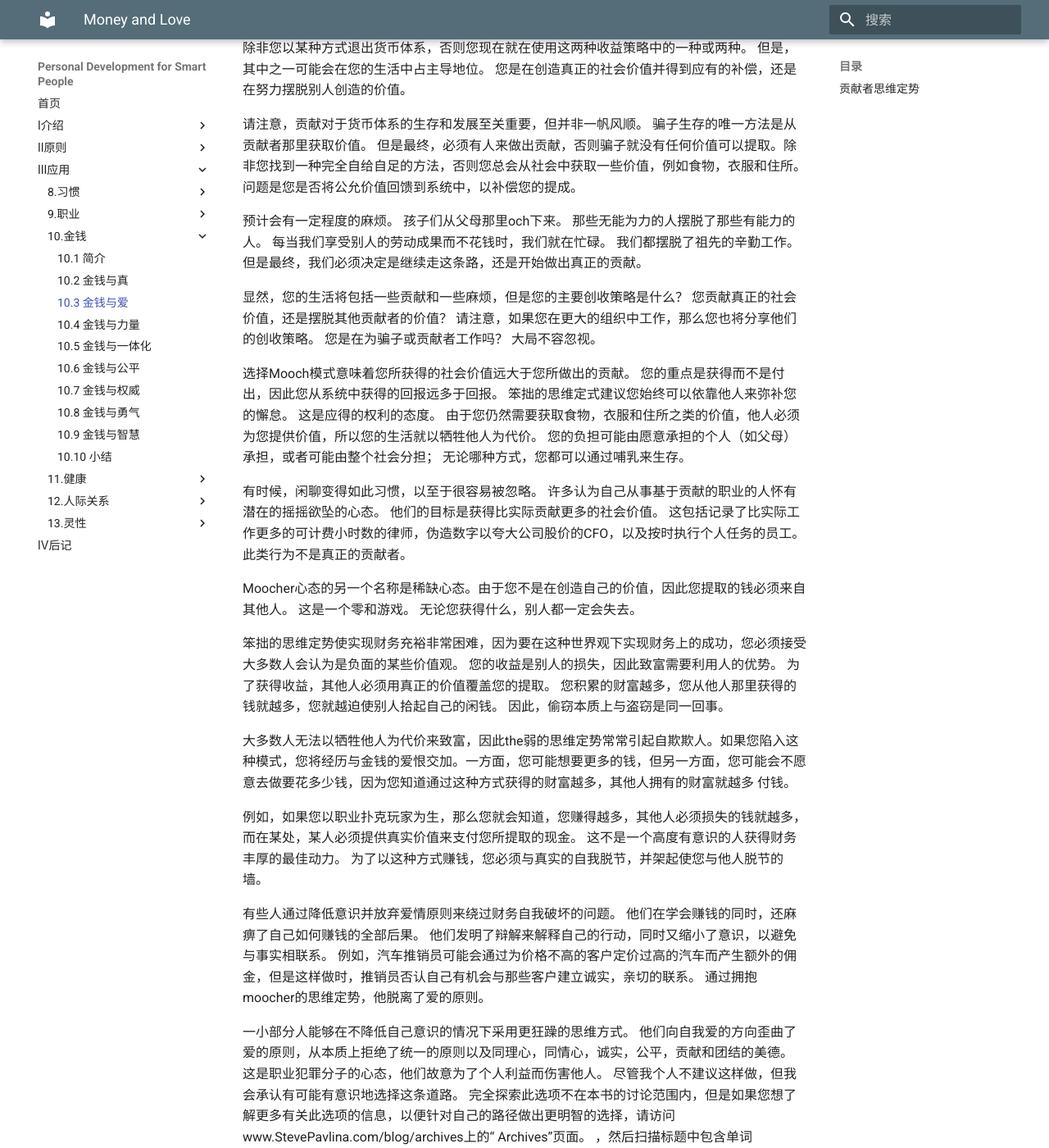
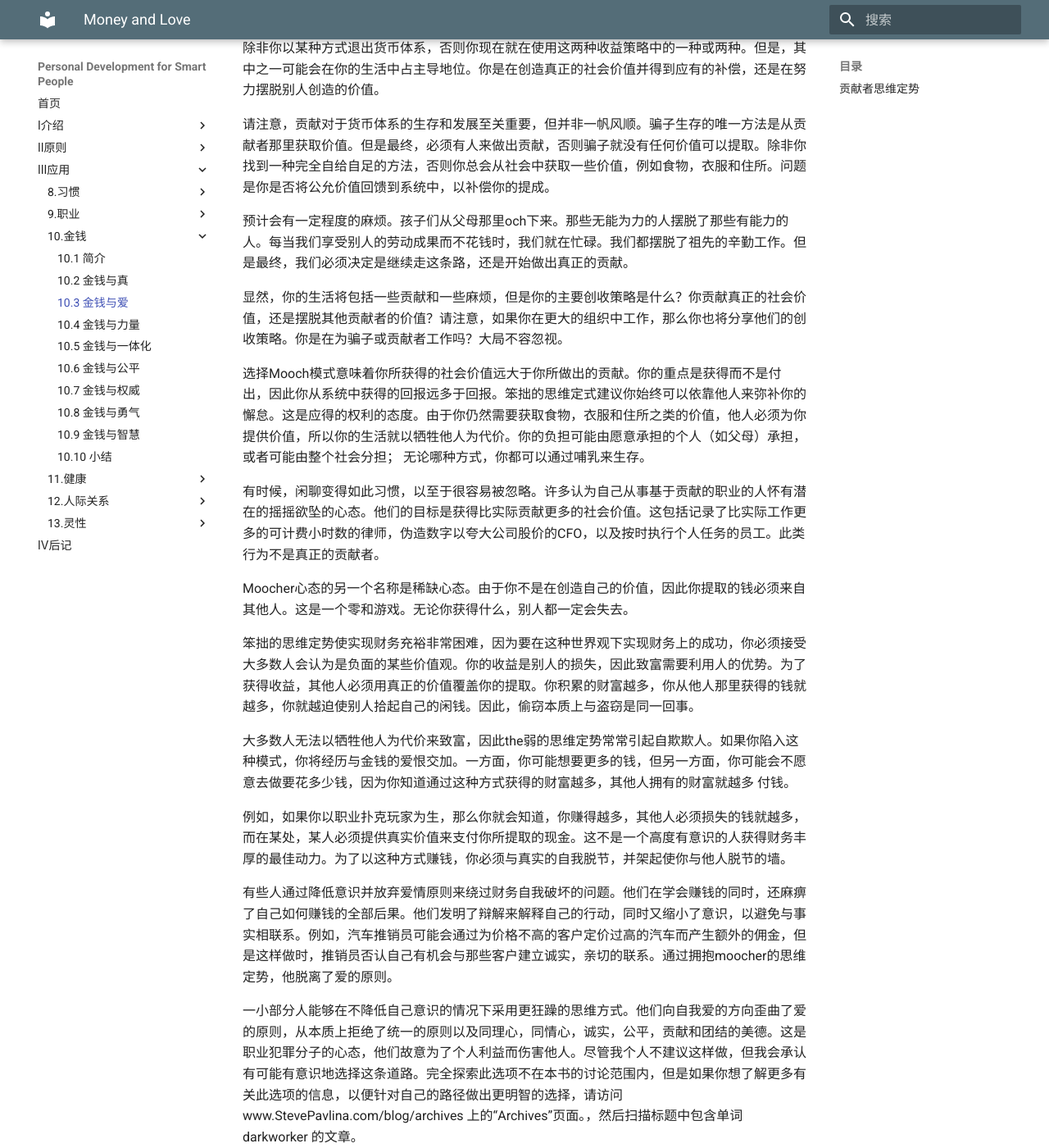
Before and after one commit to wtsnwei/pdsp, an MkDocs documentation site: the page built from docs/3.Application/10.money/02.money-and-love.md, in a window 1280 px wide and 1400 px high, scrolled down 527 px. Shown: the whole window at 82% size. Built offline with MkDocs 1.6.1 and Material for MkDocs 9.7.7, drawn with Linux system fonts in a browser that asks for light colours; some of the changed text lies outside the part shown.

Commit message:
校对完了《money and truth》这一节

```diff
--- a/docs/3.Application/10.money/02.money-and-love.md
+++ b/docs/3.Application/10.money/02.money-and-love.md
@@ -7,67 +7,67 @@ date:       2021-03-15
 
 有两种基本的赚钱方式：
 
-1. 做出有意义的社会贡献，并获得与您贡献的社会价值相称的付款。
+1. 做出有意义的社会贡献，并获得与你贡献的社会价值相称的付款。
 2. 利用市场效率低下的优势，在不产生任何实质价值的情况下提取资金。
 
-第一种选择包括找到一份工作并执行有用的工作，经营提供有价值的产品或服务的企业，转售具有附加值的物品或投资于这些商店中的任何一个。 第二种选择包括赌博，乞讨，犯罪活动，购买和转售无附加值的物品或投资其中任何一项。
+第一种选择包括找到一份工作并执行有用的工作，经营提供有价值的产品或服务的企业，转售具有附加值的物品或投资于这些商店中的任何一个。第二种选择包括赌博，乞讨，犯罪活动，购买和转售无附加值的物品或投资其中任何一项。
 
 这是标记这两种策略的另一种方法：
 
 1. 贡献
-2.  讨要（mooch）
+2. 讨要（mooch）
 
-除非您以某种方式退出货币体系，否则您现在就在使用这两种收益策略中的一种或两种。 但是，其中之一可能会在您的生活中占主导地位。 您是在创造真正的社会价值并得到应有的补偿，还是在努力摆脱别人创造的价值。
+除非你以某种方式退出货币体系，否则你现在就在使用这两种收益策略中的一种或两种。但是，其中之一可能会在你的生活中占主导地位。你是在创造真正的社会价值并得到应有的补偿，还是在努力摆脱别人创造的价值。
 
-请注意，贡献对于货币体系的生存和发展至关重要，但并非一帆风顺。 骗子生存的唯一方法是从贡献者那里获取价值。 但是最终，必须有人来做出贡献，否则骗子就没有任何价值可以提取。除非您找到一种完全自给自足的方法，否则您总会从社会中获取一些价值，例如食物，衣服和住所。 问题是您是否将公允价值回馈到系统中，以补偿您的提成。
+请注意，贡献对于货币体系的生存和发展至关重要，但并非一帆风顺。骗子生存的唯一方法是从贡献者那里获取价值。但是最终，必须有人来做出贡献，否则骗子就没有任何价值可以提取。除非你找到一种完全自给自足的方法，否则你总会从社会中获取一些价值，例如食物，衣服和住所。问题是你是否将公允价值回馈到系统中，以补偿你的提成。
 
-预计会有一定程度的麻烦。 孩子们从父母那里och下来。 那些无能为力的人摆脱了那些有能力的人。 每当我们享受别人的劳动成果而不花钱时，我们就在忙碌。 我们都摆脱了祖先的辛勤工作。 但是最终，我们必须决定是继续走这条路，还是开始做出真正的贡献。
+预计会有一定程度的麻烦。孩子们从父母那里och下来。那些无能为力的人摆脱了那些有能力的人。每当我们享受别人的劳动成果而不花钱时，我们就在忙碌。我们都摆脱了祖先的辛勤工作。但是最终，我们必须决定是继续走这条路，还是开始做出真正的贡献。
 
-显然，您的生活将包括一些贡献和一些麻烦，但是您的主要创收策略是什么？ 您贡献真正的社会价值，还是摆脱其他贡献者的价值？ 请注意，如果您在更大的组织中工作，那么您也将分享他们的创收策略。 您是在为骗子或贡献者工作吗？ 大局不容忽视。
+显然，你的生活将包括一些贡献和一些麻烦，但是你的主要创收策略是什么？你贡献真正的社会价值，还是摆脱其他贡献者的价值？请注意，如果你在更大的组织中工作，那么你也将分享他们的创收策略。你是在为骗子或贡献者工作吗？大局不容忽视。
 
-选择Mooch模式意味着您所获得的社会价值远大于您所做出的贡献。 您的重点是获得而不是付出，因此您从系统中获得的回报远多于回报。 笨拙的思维定式建议您始终可以依靠他人来弥补您的懈怠。 这是应得的权利的态度。 由于您仍然需要获取食物，衣服和住所之类的价值，他人必须为您提供价值，所以您的生活就以牺牲他人为代价。 您的负担可能由愿意承担的个人（如父母）承担，或者可能由整个社会分担； 无论哪种方式，您都可以通过哺乳来生存。
+选择Mooch模式意味着你所获得的社会价值远大于你所做出的贡献。你的重点是获得而不是付出，因此你从系统中获得的回报远多于回报。笨拙的思维定式建议你始终可以依靠他人来弥补你的懈怠。这是应得的权利的态度。由于你仍然需要获取食物，衣服和住所之类的价值，他人必须为你提供价值，所以你的生活就以牺牲他人为代价。你的负担可能由愿意承担的个人（如父母）承担，或者可能由整个社会分担； 无论哪种方式，你都可以通过哺乳来生存。
 
-有时候，闲聊变得如此习惯，以至于很容易被忽略。 许多认为自己从事基于贡献的职业的人怀有潜在的摇摇欲坠的心态。 他们的目标是获得比实际贡献更多的社会价值。 这包括记录了比实际工作更多的可计费小时数的律师，伪造数字以夸大公司股价的CFO，以及按时执行个人任务的员工。 此类行为不是真正的贡献者。
+有时候，闲聊变得如此习惯，以至于很容易被忽略。许多认为自己从事基于贡献的职业的人怀有潜在的摇摇欲坠的心态。他们的目标是获得比实际贡献更多的社会价值。这包括记录了比实际工作更多的可计费小时数的律师，伪造数字以夸大公司股价的CFO，以及按时执行个人任务的员工。此类行为不是真正的贡献者。
 
-Moocher心态的另一个名称是稀缺心态。由于您不是在创造自己的价值，因此您提取的钱必须来自其他人。 这是一个零和游戏。 无论您获得什么，别人都一定会失去。
+Moocher心态的另一个名称是稀缺心态。由于你不是在创造自己的价值，因此你提取的钱必须来自其他人。这是一个零和游戏。无论你获得什么，别人都一定会失去。
 
-笨拙的思维定势使实现财务充裕非常困难，因为要在这种世界观下实现财务上的成功，您必须接受大多数人会认为是负面的某些价值观。 您的收益是别人的损失，因此致富需要利用人的优势。 为了获得收益，其他人必须用真正的价值覆盖您的提取。 您积累的财富越多，您从他人那里获得的钱就越多，您就越迫使别人拾起自己的闲钱。 因此，偷窃本质上与盗窃是同一回事。
+笨拙的思维定势使实现财务充裕非常困难，因为要在这种世界观下实现财务上的成功，你必须接受大多数人会认为是负面的某些价值观。你的收益是别人的损失，因此致富需要利用人的优势。为了获得收益，其他人必须用真正的价值覆盖你的提取。你积累的财富越多，你从他人那里获得的钱就越多，你就越迫使别人拾起自己的闲钱。因此，偷窃本质上与盗窃是同一回事。
 
-大多数人无法以牺牲他人为代价来致富，因此the弱的思维定势常常引起自欺欺人。如果您陷入这种模式，您将经历与金钱的爱恨交加。一方面，您可能想要更多的钱，但另一方面，您可能会不愿意去做要花多少钱，因为您知道通过这种方式获得的财富越多，其他人拥有的财富就越多 付钱。
+大多数人无法以牺牲他人为代价来致富，因此the弱的思维定势常常引起自欺欺人。如果你陷入这种模式，你将经历与金钱的爱恨交加。一方面，你可能想要更多的钱，但另一方面，你可能会不愿意去做要花多少钱，因为你知道通过这种方式获得的财富越多，其他人拥有的财富就越多 付钱。
 
-例如，如果您以职业扑克玩家为生，那么您就会知道，您赚得越多，其他人必须损失的钱就越多，而在某处，某人必须提供真实价值来支付您所提取的现金。 这不是一个高度有意识的人获得财务丰厚的最佳动力。 为了以这种方式赚钱，您必须与真实的自我脱节，并架起使您与他人脱节的墙。
+例如，如果你以职业扑克玩家为生，那么你就会知道，你赚得越多，其他人必须损失的钱就越多，而在某处，某人必须提供真实价值来支付你所提取的现金。这不是一个高度有意识的人获得财务丰厚的最佳动力。为了以这种方式赚钱，你必须与真实的自我脱节，并架起使你与他人脱节的墙。
 
-有些人通过降低意识并放弃爱情原则来绕过财务自我破坏的问题。 他们在学会赚钱的同时，还麻痹了自己如何赚钱的全部后果。 他们发明了辩解来解释自己的行动，同时又缩小了意识，以避免与事实相联系。 例如，汽车推销员可能会通过为价格不高的客户定价过高的汽车而产生额外的佣金，但是这样做时，推销员否认自己有机会与那些客户建立诚实，亲切的联系。 通过拥抱moocher的思维定势，他脱离了爱的原则。
+有些人通过降低意识并放弃爱情原则来绕过财务自我破坏的问题。他们在学会赚钱的同时，还麻痹了自己如何赚钱的全部后果。他们发明了辩解来解释自己的行动，同时又缩小了意识，以避免与事实相联系。例如，汽车推销员可能会通过为价格不高的客户定价过高的汽车而产生额外的佣金，但是这样做时，推销员否认自己有机会与那些客户建立诚实，亲切的联系。通过拥抱moocher的思维定势，他脱离了爱的原则。
 
-一小部分人能够在不降低自己意识的情况下采用更狂躁的思维方式。 他们向自我爱的方向歪曲了爱的原则，从本质上拒绝了统一的原则以及同理心，同情心，诚实，公平，贡献和团结的美德。 这是职业犯罪分子的心态，他们故意为了个人利益而伤害他人。 尽管我个人不建议这样做，但我会承认有可能有意识地选择这条道路。 完全探索此选项不在本书的讨论范围内，但是如果您想了解更多有关此选项的信息，以便针对自己的路径做出更明智的选择，请访问www.StevePavlina.com/blog/archives上的“ Archives”页面。  ，然后扫描标题中包含单词darkworker的文章。
+一小部分人能够在不降低自己意识的情况下采用更狂躁的思维方式。他们向自我爱的方向歪曲了爱的原则，从本质上拒绝了统一的原则以及同理心，同情心，诚实，公平，贡献和团结的美德。这是职业犯罪分子的心态，他们故意为了个人利益而伤害他人。尽管我个人不建议这样做，但我会承认有可能有意识地选择这条道路。完全探索此选项不在本书的讨论范围内，但是如果你想了解更多有关此选项的信息，以便针对自己的路径做出更明智的选择，请访问 www.StevePavlina.com/blog/archives 上的“Archives”页面。，然后扫描标题中包含单词 darkworker 的文章。
 
-除非您能够完全压抑自己的良心，否则笨拙的思维定势会使财务上的充裕与有意识的生活格格不入。 这是导致您提出以下问题的思维定势：**我怎样才能得到更多的钱？**而不是 **我如何贡献更多的价值？**您变得越有意识和有爱心，就越会通过这种方式增加收入，因为您的收益是别人的损失。
-   因此，那些采用愚蠢的思维定势的人通常会屈从于财务上的自我破坏。 解决方案是压抑自己的良心或放弃笨拙的思想定型并深情地拥抱……
+除非你能够完全压抑自己的良心，否则笨拙的思维定势会使财务上的充裕与有意识的生活格格不入。这是导致你提出以下问题的思维定势：**我怎样才能得到更多的钱？**而不是 **我如何贡献更多的价值？**你变得越有意识和有爱心，就越会通过这种方式增加收入，因为你的收益是别人的损失。
+因此，那些采用愚蠢的思维定势的人通常会屈从于财务上的自我破坏。解决方案是压抑自己的良心或放弃笨拙的思想定型并深情地拥抱……
 
 
 
 #### 贡献者思维定势
 
-现在，让我们考虑一下贡献者的思维定式，它认识到赚钱的最佳方法是提供公允价值作为交换。创造真正的社会价值，并获得与该价值相称的付款。 由于市场效率低下，有时您会被少付薪水，有时您会被多付薪水，但是基本的想法是，您可以通过贡献来赚钱。
+现在，让我们考虑一下贡献者的思维定式，它认识到赚钱的最佳方法是提供公允价值作为交换。创造真正的社会价值，并获得与该价值相称的付款。由于市场效率低下，有时你会被少付薪水，有时你会被多付薪水，但是基本的想法是，你可以通过贡献来赚钱。
 
-如果您想以供款人的身份赚钱，则必须赋予社会价值，而不是个人价值。许多可能的贡献者都陷在这个概念上。 个人价值就是您所说的那样。 您可以自由决定什么对您个人有价值，是否有人同意您也无关紧要。 但是，社会价值取决于社会共识。 如果您认为自己的工作具有巨大的价值，但实际上没有人能做到，那么您的工作可能具有很高的个人价值，却没有或几乎没有社会价值。 让我重复关键点：您的收入取决于您工作的社会价值，而不是个人价值。
+如果你想以供款人的身份赚钱，则必须赋予社会价值，而不是个人价值。许多可能的贡献者都陷在这个概念上。个人价值就是你所说的那样。你可以自由决定什么对你个人有价值，是否有人同意你也无关紧要。但是，社会价值取决于社会共识。如果你认为自己的工作具有巨大的价值，但实际上没有人能做到，那么你的工作可能具有很高的个人价值，却没有或几乎没有社会价值。让我重复关键点：你的收入取决于你工作的社会价值，而不是个人价值。
 
-如果您想通过自己的努力获得收入，就必须创造社会价值。 没有解决的办法。 没有社会价值就意味着没有收入。 如果您的技能和努力与真正的社会价值的创造不符，您将无法以贡献者的身份获得大量收入。
+如果你想通过自己的努力获得收入，就必须创造社会价值。没有解决的办法。没有社会价值就意味着没有收入。如果你的技能和努力与真正的社会价值的创造不符，你将无法以贡献者的身份获得大量收入。
 
-这不是一个不公平的系统。 由于金钱是一种由集体价值支持的社会资源，因此有意义的是，您不会因为向团体提供很少或根本不重要的东西而获得高额报酬。 谚语“找到需求并满足需求”是正确的。
+这不是一个不公平的系统。由于金钱是一种由集体价值支持的社会资源，因此有意义的是，你不会因为向团体提供很少或根本不重要的东西而获得高额报酬。谚语“找到需求并满足需求”是正确的。
 
-例如，我的网站提供了相当程度的社会价值。不论您还是我将其视为个人，在财务上均无关紧要。它之所以能够成功产生收入，是因为总体的社会共识是该网站的内容很有价值。这使该站点可以产生大量收入。 如果它不提供社会价值，就没有财务潜力。
+例如，我的网站提供了相当程度的社会价值。不论你还是我将其视为个人，在财务上均无关紧要。它之所以能够成功产生收入，是因为总体的社会共识是该网站的内容很有价值。这使该站点可以产生大量收入。如果它不提供社会价值，就没有财务潜力。
 
-贡献者思维方式的另一个名称是“丰富思维方式”，它表示可以从思想和行动中创造财富。 您的个人收益反映了您所贡献的社会价值。 如果您想获得高收入，则必须贡献可观的社会价值。 您提供的社会价值越多，您可以赚到的钱就越多。 这是一种双赢的思维定势，因为您是在为他人的利益将价值投入系统中。
+贡献者思维方式的另一个名称是“丰富思维方式”，它表示可以从思想和行动中创造财富。你的个人收益反映了你所贡献的社会价值。如果你想获得高收入，则必须贡献可观的社会价值。你提供的社会价值越多，你可以赚到的钱就越多。这是一种双赢的思维定势，因为你是在为他人的利益将价值投入系统中。
 
-在贡献者的思维定势下，您会收到作为社会服务付款的款项。 您赚的钱是社会的一种说法：“以您的宝贵贡献为交换，您被授予在您选择的时候从社会中提取同等价值的权利。” 这是一件美丽的事！
+在贡献者的思维定势下，你会收到作为社会服务付款的款项。你赚的钱是社会的一种说法：“以你的宝贵贡献为交换，你被授予在你选择的时候从社会中提取同等价值的权利。” 这是一件美丽的事！
 
-收入的唯一真正限制是可以创造多少社会价值。 如果您想赚更多的钱，请发展自己的技能和才能，以促进创造许多社会价值。 专注于给予，获得将在很大程度上照顾自己。 奖励社会服务的系统已经到位，因此您所需要做的就是将服务插入现有市场。
+收入的唯一真正限制是可以创造多少社会价值。如果你想赚更多的钱，请发展自己的技能和才能，以促进创造许多社会价值。专注于给予，获得将在很大程度上照顾自己。奖励社会服务的系统已经到位，因此你所需要做的就是将服务插入现有市场。
 
-从社会贡献中获得收入是非常积极的经历。 因此，它不会像moocher的思维定势那样降低您的意识。 通过贡献者的思维定势，财富和意识就不会冲突。 实际上，它们之间的协同作用非常好，尤其是如果您将部分收入再投资用于扩大供款时。
+从社会贡献中获得收入是非常积极的经历。因此，它不会像moocher的思维定势那样降低你的意识。通过贡献者的思维定势，财富和意识就不会冲突。实际上，它们之间的协同作用非常好，尤其是如果你将部分收入再投资用于扩大供款时。
 
-如果您采用贡献者的思维方式，请注意，moocher思维方式的成员有时会误认为您是其中的一员。 当您努力增加社会贡献并因此获得更高的收入时，骗子将把他们的价值观投射到您身上，从而得出结论，您必须像其他人一样利用他人谋取个人利益。 不要让骗子阻止您离开自己的道路。让您的灵感来自提供更多社会价值的渴望。 不要仅仅因为别人误解了你的动机而拒绝了你的工作。
+如果你采用贡献者的思维方式，请注意，moocher思维方式的成员有时会误认为你是其中的一员。当你努力增加社会贡献并因此获得更高的收入时，骗子将把他们的价值观投射到你身上，从而得出结论，你必须像其他人一样利用他人谋取个人利益。不要让骗子阻止你离开自己的道路。让你的灵感来自提供更多社会价值的渴望。不要仅仅因为别人误解了你的动机而拒绝了你的工作。
 
-在贡献者模型下，您始终可以选择无偿贡献（即，您可以创造社会价值并免费赠送）。 如果您不想支付报酬，则无需支付报酬。我喜欢使用此选项，因为这意味着我可以使那些负担不起的人可以访问我的作品。 我的网站代表了个人在时间和精力上的巨大投资，因此从我的观点来看，它当然不是免费的。 但是，由于我非常善于利用技术来保持较低的运营成本，因此对我来说免费提供大量内容是很实际的。
+在贡献者模型下，你始终可以选择无偿贡献（即，你可以创造社会价值并免费赠送）。如果你不想支付报酬，则无需支付报酬。我喜欢使用此选项，因为这意味着我可以使那些负担不起的人可以访问我的作品。我的网站代表了个人在时间和精力上的巨大投资，因此从我的观点来看，它当然不是免费的。但是，由于我非常善于利用技术来保持较低的运营成本，因此对我来说免费提供大量内容是很实际的。
 
-我鼓励您有意识地选择贡献者的思维方式，因为它与爱保持一致，而笨拙的思维方式显然与之不符。 不要为了金钱而牺牲自己的人性。 切勿将人类当作美元符号对待。 如此可怕的断断续续的代价不值得花多少钱。 与他人分享真正的价值是一种爱的举动，既可以赚到很多钱，又可以增进人与人之间的联系和意识。 因此，好消息是，您可以在不降低意识的情况下产生所需的财富，但前提是您必须将精力集中在贡献方面。
+我鼓励你有意识地选择贡献者的思维方式，因为它与爱保持一致，而笨拙的思维方式显然与之不符。不要为了金钱而牺牲自己的人性。切勿将人类当作美元符号对待。如此可怕的断断续续的代价不值得花多少钱。与他人分享真正的价值是一种爱的举动，既可以赚到很多钱，又可以增进人与人之间的联系和意识。因此，好消息是，你可以在不降低意识的情况下产生所需的财富，但前提是你必须将精力集中在贡献方面。
```
Also changed, not shown: docs/3.Application/10.money/00.money.md (+9 -9 lines), docs/3.Application/10.money/01.money-and-truth.md (+12 -12 lines).
